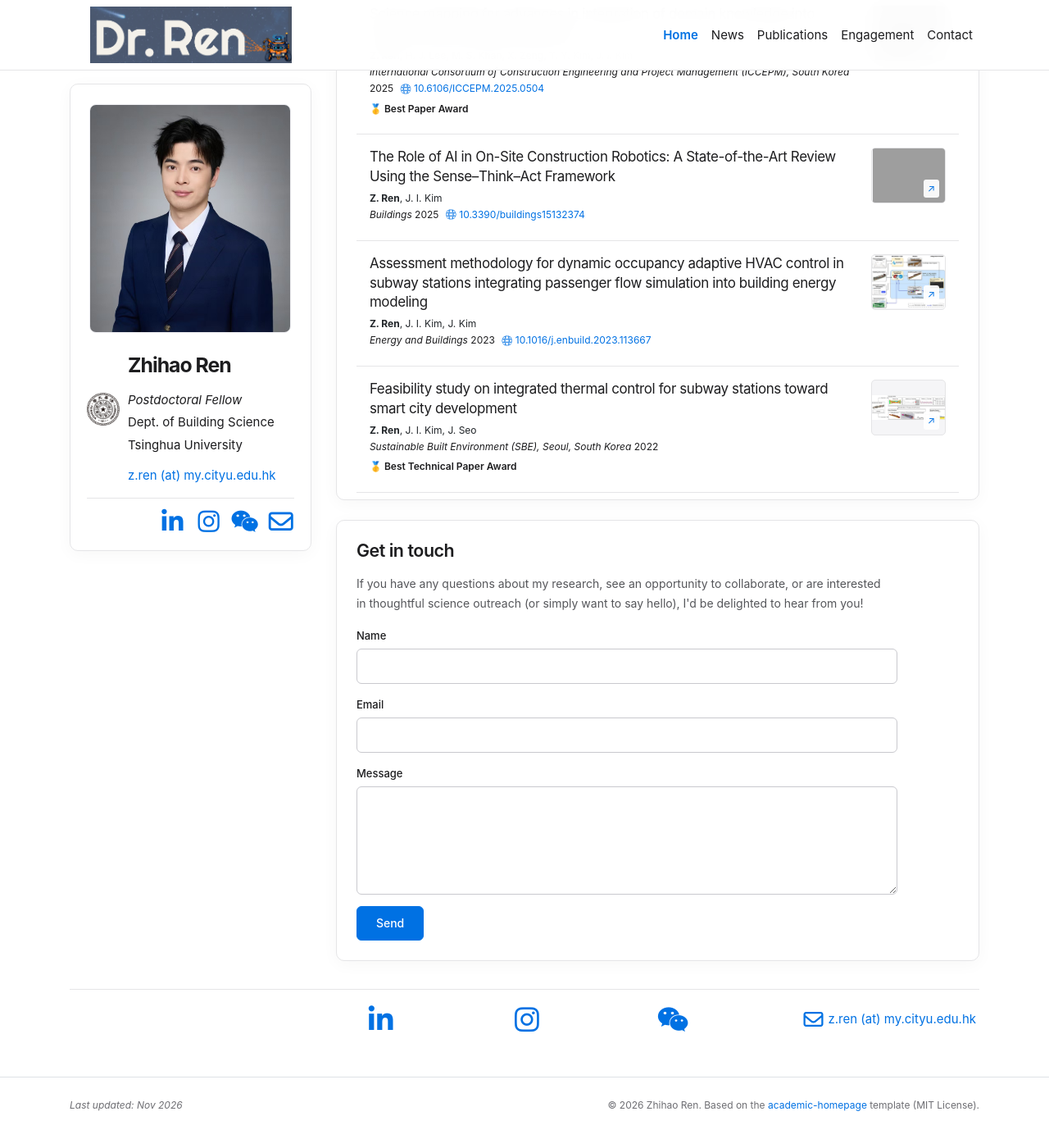
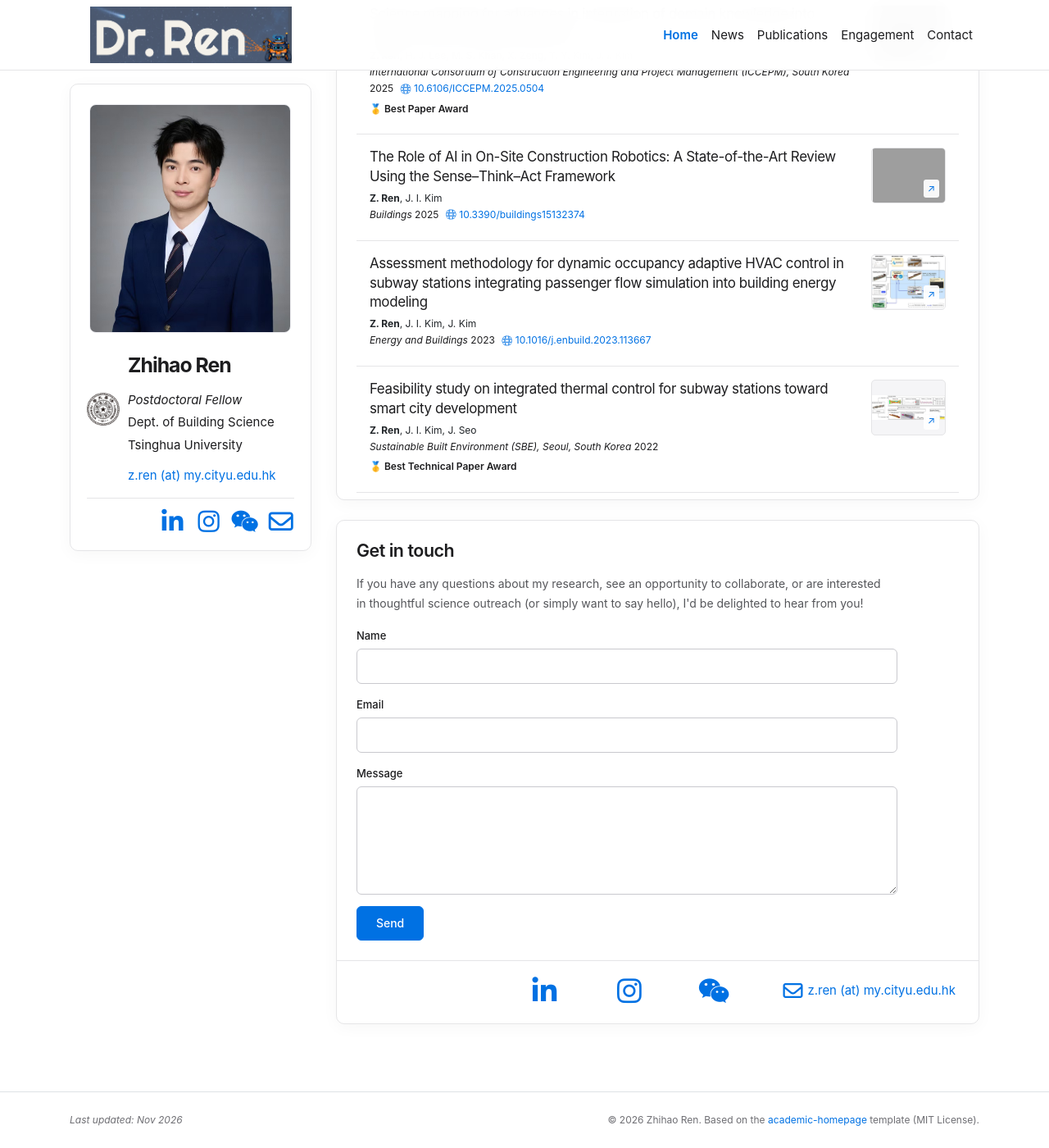
Before and after one commit to zhihaoren2/zhihaoren2.github.io, a Jekyll site: the page built from index.html, in a window 1280 px wide and 1400 px high, scrolled down 1436 px. Shown: the whole window at 82% size. Built offline with Jekyll 4.4.1, drawn with Linux system fonts in a browser that asks for light colours; nearby versions of some CDN libraries; a style sheet for code colours, icons or effects is not loaded; grey boxes are pictures that could not be loaded.

Commit message:
Repeat icons again

```diff
--- a/_includes/widgets/contact_form.html
+++ b/_includes/widgets/contact_form.html
@@ -28,4 +28,5 @@
             </div>
         </form>
     </div>
+    {% include widgets/profile_social.html wide=true %}
 </section>
--- a/_layouts/default.html
+++ b/_layouts/default.html
@@ -22,7 +22,7 @@
     <link rel="stylesheet" href="https://cdnjs.cloudflare.com/ajax/libs/font-awesome/6.5.1/css/all.min.css" integrity="sha512-DTOQO9RWCH3ppGqcWaEA1BIZOC6xxalwEsw9c2QQeAIftl+Vegovlnee1c9QX4TctnWMn13TZye+giMm8e2LwA==" crossorigin="anonymous">
     <link rel="stylesheet" href="https://cdnjs.cloudflare.com/ajax/libs/academicons/1.9.1/css/academicons.min.css" integrity="sha512-b1ASx0WHgVFL5ZQhTgiPWX+68KjS38Jk87jg7pe+qC7q9YkEtFq0z7xCglv7qGIs/68d3mAp+StfC8WKC5SSAg==" crossorigin="anonymous">
     <link rel="stylesheet" href="{{ '/assets/css/global.css' | relative_url }}">
-    <link rel="stylesheet" href="{{ '/assets/css/apple-custom.css' | relative_url }}?v=20261122-profile-links">
+    <link rel="stylesheet" href="{{ '/assets/css/apple-custom.css' | relative_url }}?v=20261122-contact-links">
 </head>
 <body class="bg-light" {{ page.body_attr }}>
     <a class="sr-only sr-only-focusable skip-navigation" href="#main-content">Skip to content</a>
--- a/assets/css/apple-custom.css
+++ b/assets/css/apple-custom.css
@@ -145,14 +145,14 @@ a:focus-visible, button:focus-visible, input:focus-visible, textarea:focus-visib
 }
 .profile-social i { font-size: 30px; line-height: 1; }
 .profile-social-wide {
-  gap: clamp(4px, 1.5vw, 18px);
+  gap: clamp(4px, 1vw, 18px);
   margin: 0;
-  padding-top: 14px;
+  padding: 14px clamp(6px, 3vw, 24px) 18px;
 }
 .profile-social-wide a,
 .profile-social-wide button {
   flex-basis: auto;
-  width: clamp(30px, 6vw, 46px);
+  width: clamp(26px, 4.2vw, 46px);
   height: 44px;
 }
 .profile-social-wide i { font-size: clamp(24px, 8.25vw, 34px); }
@@ -167,11 +167,9 @@ a:focus-visible, button:focus-visible, input:focus-visible, textarea:focus-visib
   overflow-wrap: anywhere;
 }
 .profile-social-wide .profile-email-link i { font-size: clamp(16px, 4vw, 24px); }
-@media (max-width: 359.98px) {
-  .profile-social-wide { gap: 4px; }
-  .profile-social-wide a,
-  .profile-social-wide button { width: 26px; }
-  .profile-social-wide .profile-email-link { padding-inline: 2px; }
+@media (max-width: 379.98px) {
+  .profile-social-wide { padding-inline: 5px; }
+  .profile-social-wide .profile-email-link { padding-inline: 2px; font-size: clamp(11px, 3.2vw, 12px); }
   .profile-social-wide .profile-email-link i { display: none; }
 }
 .wechat-profile { position: relative; display: inline-flex; }
--- a/index.html
+++ b/index.html
@@ -26,4 +26,3 @@ navbar_title: Home
     {% include widgets/contact_form.html %}
   </div>
 </div>
-{% include widgets/profile_social.html wide=true %}
```
Also changed, not shown: assets/images/badges/tsinghua.png.
